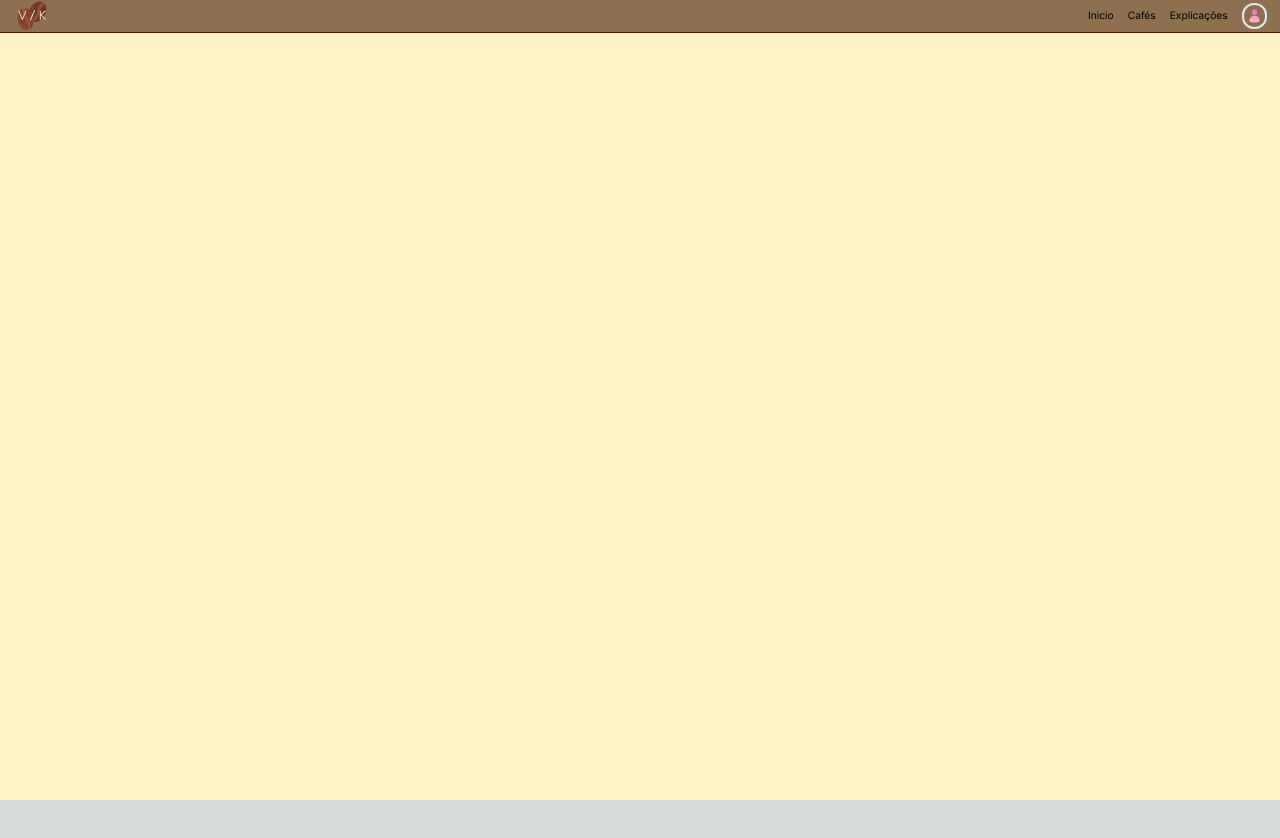
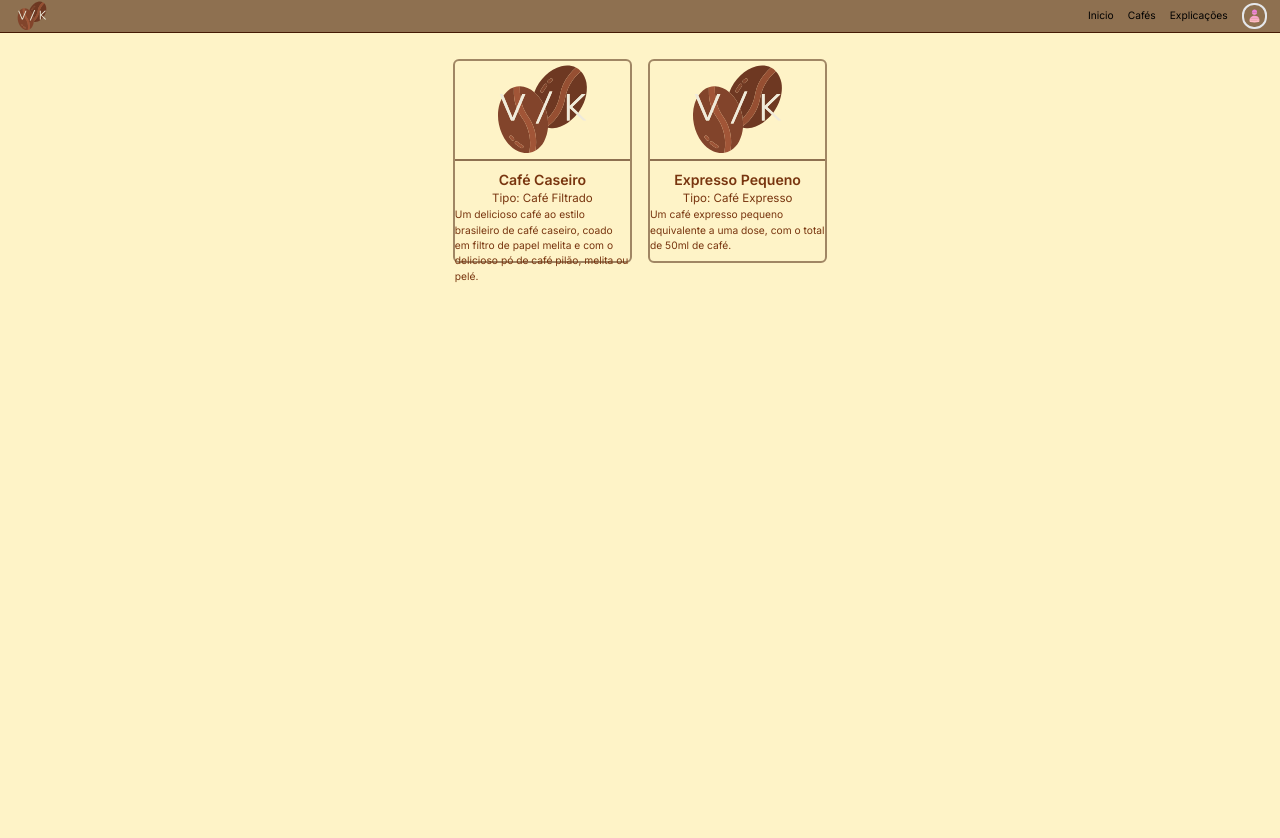
Before and after one commit to VitorArakaki/vkgacoffeeshop, a Next.js app: page /coffee in a window 1280 px wide. Shown: the top 838 px of the page. Before the commit the page ends 800 px from the top, so only its background shows below. Built offline with nearby package versions, Linux system fonts and the light colour scheme.

Commit message:
Adding the begining of the product catalog

```diff
--- a/src/app/coffee/page.js
+++ b/src/app/coffee/page.js
@@ -1,9 +1,39 @@
 import Navbar from "@/components/Navbar";
+import Image from "next/image";
 
 export default function Coffee() {
+    const products = [
+        {
+            "id": "1",
+            "name": "Café Caseiro",
+            "type": "Café Filtrado",
+            "description": "Um delicioso café ao estilo brasileiro de café caseiro, coado em filtro de papel melita e com o delicioso pó de café pilão, melita ou pelé."
+        },
+        {
+            "id": "2",
+            "name": "Expresso Pequeno",
+            "type": "Café Expresso",
+            "description": "Um café expresso pequeno equivalente a uma dose, com o total de 50ml de café."
+        }
+    ]
+
     return (
-        <div className="flex min-h-screen w-[100vw] flex-col items-center justify-between overflow-x-hidden bg-amber-100/100">
+        <div id="coffees page" className="flex min-h-screen w-[100vw] flex-col items-center justify-between overflow-x-hidden bg-amber-100/100">
             <Navbar />
+            <div id="coffee catalog" className="w-[100vw] h-[100vh] flex flex-row space-x-4 mt-[2vw] justify-center">
+                {products.map((item, index) => (
+                    <div key={index} id="product box" className="w-[14vw] h-[16vw] border-amber-950/50 rounded-md border-[2px] flex flex-col justify-start items-center">
+                        <Image
+                            src="/assets/navbar/logo.svg"
+                            width={0}
+                            height={0}
+                            className="w-[100%] h-[50%] border-b-2 border-amber-950/60 mb-2" />
+                        <span key={index} className="text-amber-900 text-[1.1vw] font-semibold">{item.name}</span>
+                        <span key={index} className="text-amber-900 text-[0.9vw] font-normal">Tipo: {item.type}</span>
+                        <span key={index} className="text-amber-900 text-[0.8vw] font-normal">{item.description}</span>
+                    </div>
+                ))}
+            </div>
         </div>
     );
 }
```
